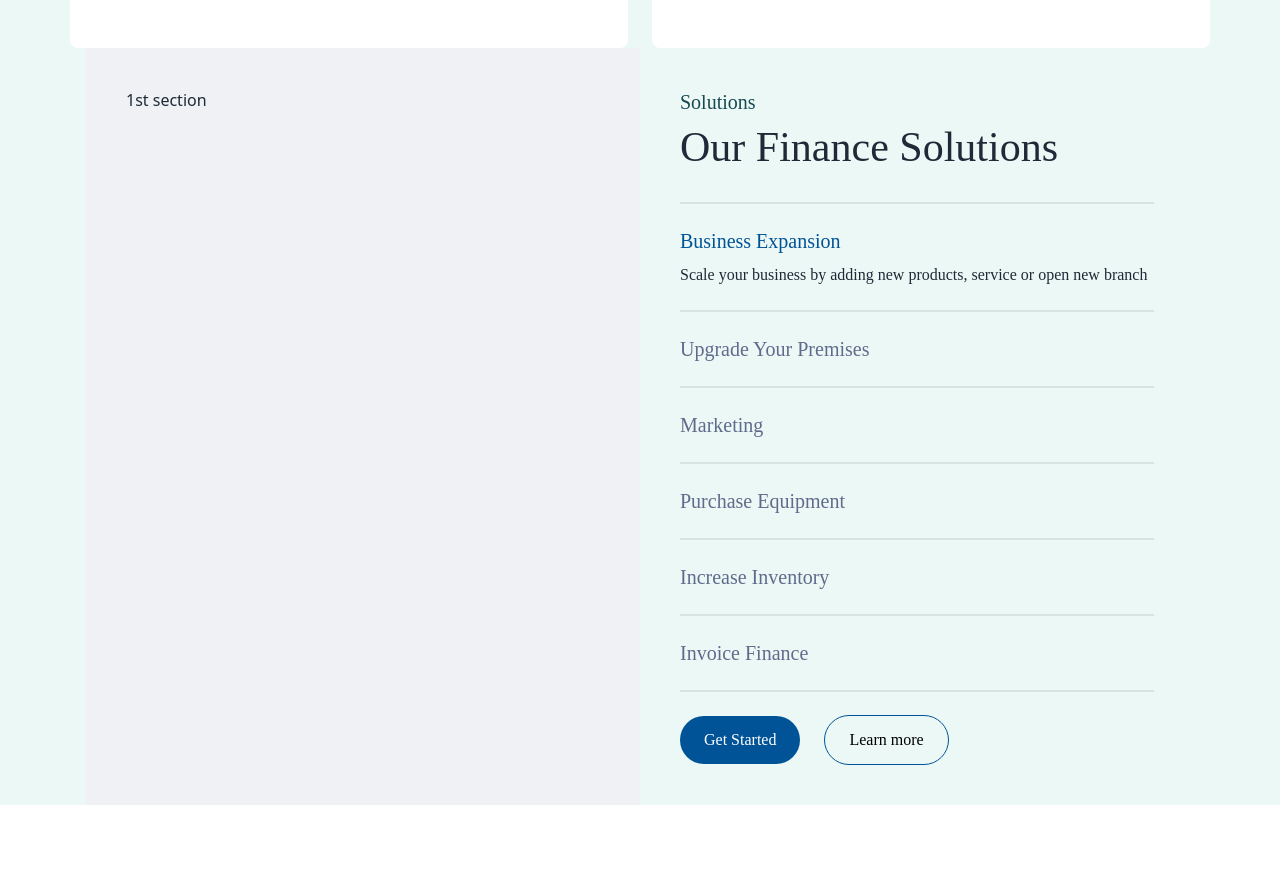
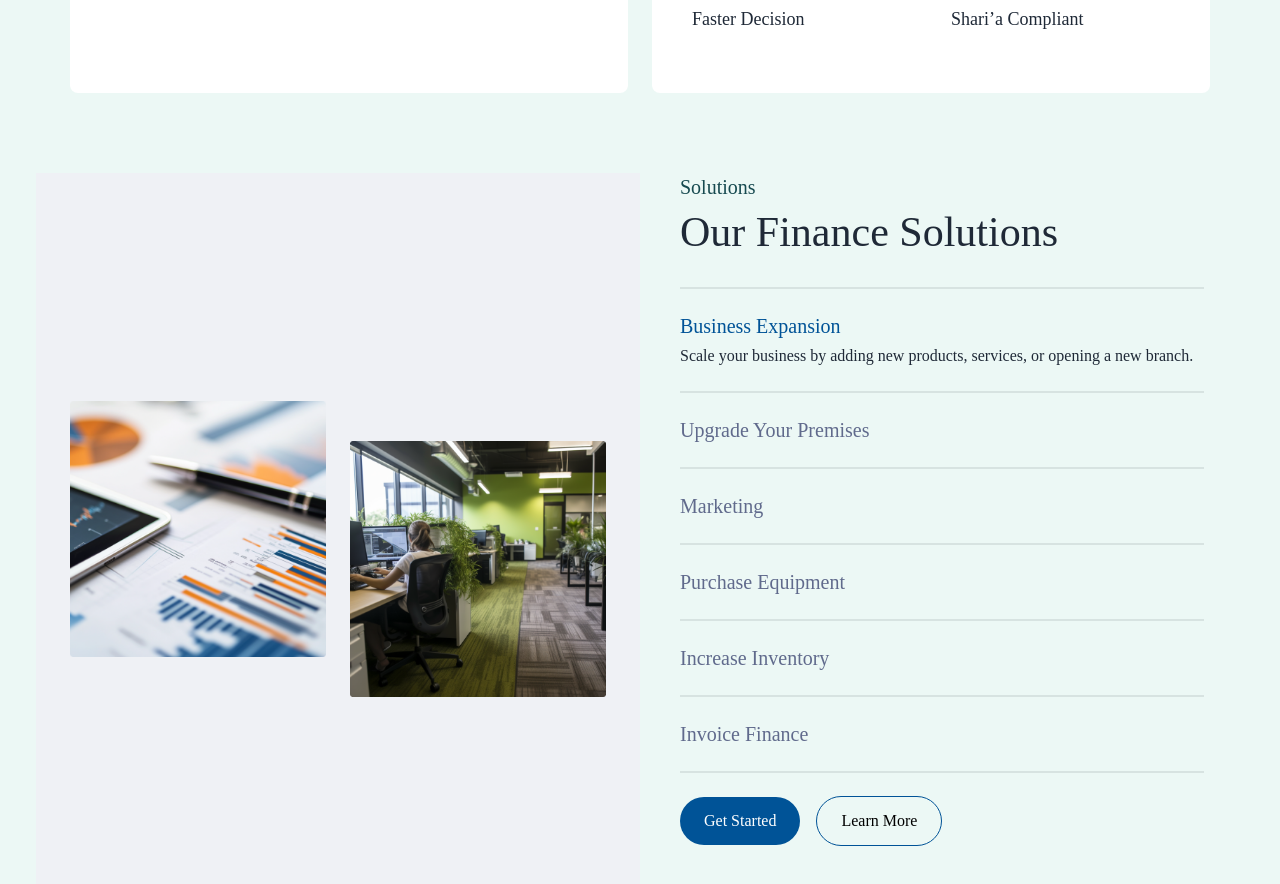
Before and after one commit to Mehebul02/Islamic-Finance, a Next.js app: page / in a window 1280 px wide. Shown: the part 1438-2322 px from the top of the page. Before the commit the page ends 2243 px from the top, so only its background shows below. Built offline with nearby package versions, Linux system fonts and the light colour scheme.

Commit message:
added the commit

```diff
--- a/src/app/page.js
+++ b/src/app/page.js
@@ -8,7 +8,7 @@ export default function Home() {
   return (
 
      < div>
-     <div className='max-w-[1140px] mx-auto pt-10 '>
+     <div className='max-w-[1240px] mx-auto pt-10 '>
       <Hero/>
       <FeatureSlide/>
       <LogoSlider/>
--- a/src/assets/images/index.js
+++ b/src/assets/images/index.js
@@ -16,6 +16,8 @@ import lowerRates from "./about/Lower Rates.png";
 import financing from "./about/Financing.png";
 import fasterDecision from "./about/fasterDecision.png";
 import shariCompliant from "./about/shariCompliant.png";
+import rectangle1 from "./Rectangle1.png";
+import rectangle2 from "./Rectangle2.png";
 
 export {
   logo,
@@ -35,5 +37,7 @@ export {
   lowerRates,
   financing,
   fasterDecision,
-  shariCompliant
+  shariCompliant,
+  rectangle1,
+  rectangle2,
 };
--- /dev/null
+++ b/src/components/Solutions/LeftSide.jsx
@@ -0,0 +1,14 @@
+import { rectangle1, rectangle2 } from "@/assets/images";
+import Image from "next/image";
+
+const LeftSide = () => {
+    return (
+        <div className="flex items-center gap-6">
+            <Image className="w-64" src={rectangle1} alt="rectangle1"/>
+            <Image className="w-64 mt-20" src={rectangle2} alt="rectangle2"/>
+
+        </div>
+    );
+};
+
+export default LeftSide;
--- a/src/components/Solutions/RightSide.jsx
+++ b/src/components/Solutions/RightSide.jsx
@@ -8,30 +8,32 @@ const RightSide = () => {
       <h3 className="text-xl text-secondaryColor font-WorkSanser font-medium">
         Solutions
       </h3>
-      <h1 className="text-[42px] font-WorkSanser font-medium">
+      <h1 className="text-[30px] md:text-[42px] font-WorkSanser font-medium">
         Our Finance Solutions
       </h1>
       <div className="divider"></div>
       <h2 className="text-xl text-primaryColor font-WorkSanser font-medium">
         Business Expansion
       </h2>
-      <p className="font-WorkSanser mt-2 font-normal">
-        Scale your business by adding new products, service or open new branch
+      <p className="font-WorkSanser mt-1 font-normal">
+        Scale your business by adding new products, services, or opening a new branch.
       </p>
       <div className="divider"></div>
-      <div>
+      <div className="space-y-2">
+        {/* Reduce space between items */}
         <CustomDivider text="Upgrade Your Premises" />
         <CustomDivider text="Marketing" />
         <CustomDivider text="Purchase Equipment" />
         <CustomDivider text="Increase Inventory" />
         <CustomDivider text="Invoice Finance" />
       </div>
-     <div className="flex items-center gap-6">
-     <CustomButton text='Get Started'/>
-      <button className="text-black rounded-full md:text-[16px] font-WorkSanser font-medium px-2 md:px-6 py-3 md:py-3 border border-primaryColor">
-      Learn more
-          </button>
-     </div>
+      <div className="flex items-center gap-4 mt-4">
+        {/* Reduced gap between buttons */}
+        <CustomButton text="Get Started" />
+        <button className="text-black rounded-full md:text-[16px] font-WorkSanser font-medium px-2 md:px-6 py-3 md:py-3 border border-primaryColor">
+          Learn More
+        </button>
+      </div>
     </div>
   );
 };
--- a/src/components/Solutions/Solutions.jsx
+++ b/src/components/Solutions/Solutions.jsx
@@ -1,18 +1,19 @@
 import Container from "@/shared/Container";
 import RightSide from "./RightSide";
+import LeftSide from "./LeftSide";
 
 const Solutions = () => {
   return (
-    <div className="bg-[#ECF8F5]">
+    <div className="bg-[#ECF8F5] pt-10">
       <Container>
         {/* main container  */}
-        <div className="flex justify-between ">
+        <div className="flex flex-col md:flex-row justify-between  ">
           {/* 1st section  */}
-          <div className="w-[50%] bg-[#EFF1F5] p-10">
-            <h1>1st section</h1>
+          <div className="flex justify-center md:items-center  w-[50%] bg-[#EFF1F5] md:mt-10 p-2">
+           <LeftSide/>
           </div>
           {/* 2nd section  */}
-          <div className="w-[50%] p-10">
+          <div className="md:w-[50%] p-3 md:p-10">
          <RightSide/>
 
           </div>
--- a/src/shared/Container.jsx
+++ b/src/shared/Container.jsx
@@ -2,7 +2,7 @@
 
 const Container = ({ children,  }) => {
   return (
-    <div className="max-w-[1140px] mx-auto px-4 lg:px-0 ">
+    <div className="max-w-[1240px] mx-auto px-4 lg:px-0 ">
       {children}
     </div>
   );
```
Also changed, not shown: src/assets/images/Rectangle1.png (added), src/assets/images/Rectangle2.png (added).
